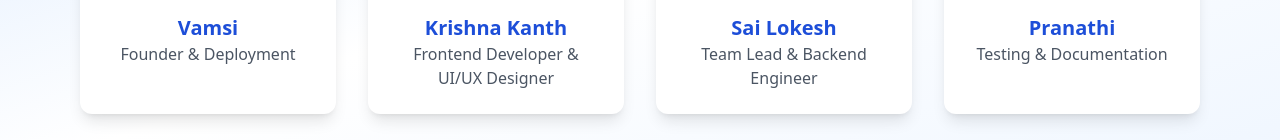
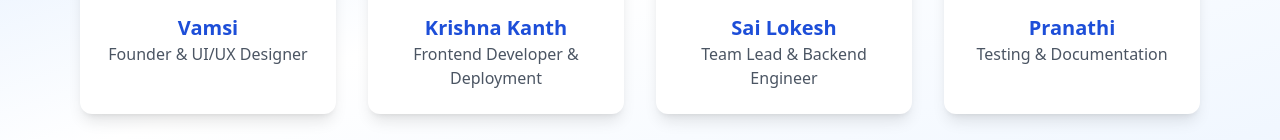
Before and after one commit to VAMS-200/rescUeD, a React (Create React App) app in the folder frontend/: page /about in a window 1280 px wide. Shown: the part 1866-2006 px from the top of the page. Built offline with nearby package versions, Linux system fonts and the light colour scheme.

Commit message:
Update About.js

```diff
--- a/frontend/src/pages/About.js
+++ b/frontend/src/pages/About.js
@@ -6,13 +6,13 @@ function About() {
   const team = [
     {
       name: "Vamsi",
-      role: "Founder & Deployment",
+      role: "Founder & UI/UX Designer",
       img: "https://i.ibb.co/7x8nsjcg/Whats-App-Image-2025-11-08-at-16-25-47-bb01d7ab.jpg",
     },
 
     {
       name: "Krishna Kanth",
-      role: "Frontend Developer & UI/UX Designer",
+      role: "Frontend Developer & Deployment",
       img: "https://i.ibb.co/993BpptW/download-1.jpg",
     },
     {
```
